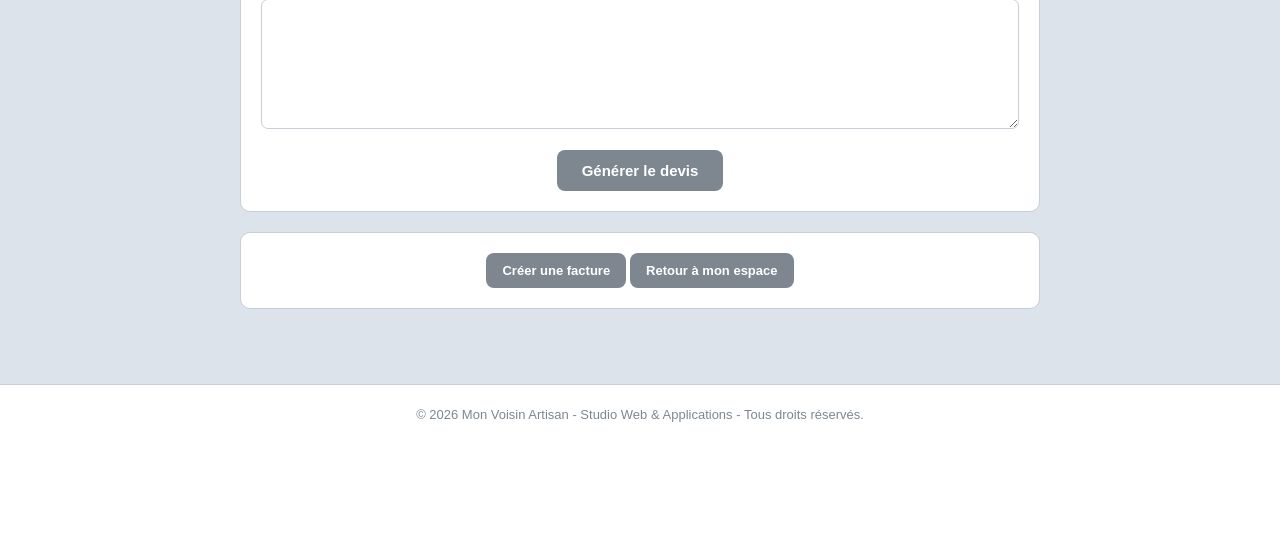
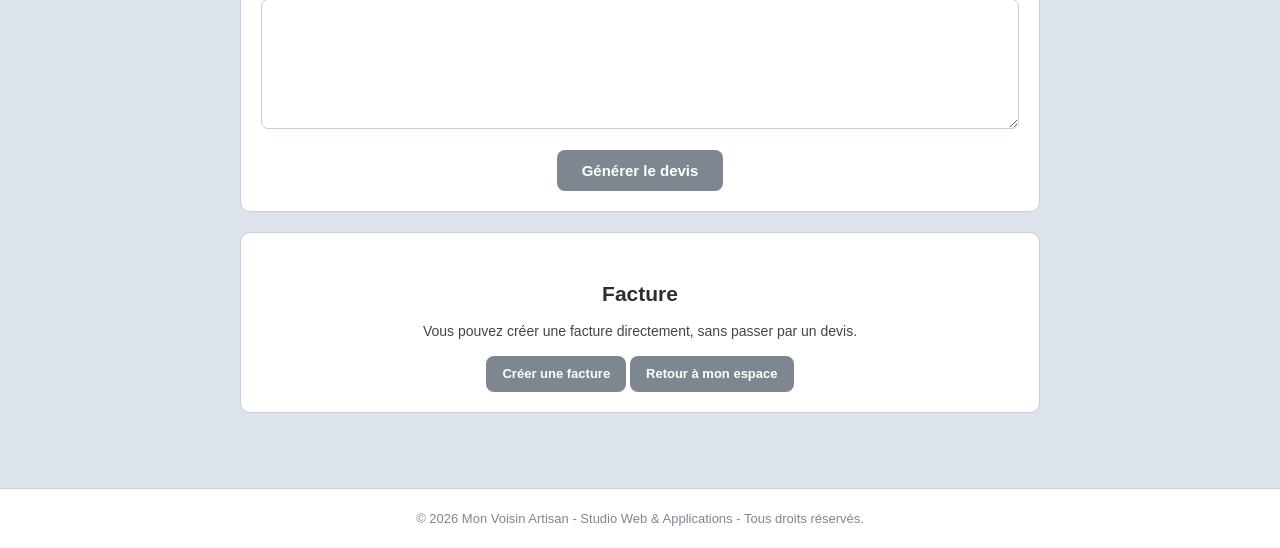
Before and after one commit to MSEDIT-1304/MON-VOISIN-ARTISAN, a Flask app: template templates/devis.html in a window 1280 px wide. Shown: the part 3319-3867 px from the top of the page. Before the commit the page ends 3741 px from the top, so only its background shows below. Run offline with Flask 3, Linux system fonts and the light colour scheme; the template is opened without the code that fills it, so the values that code supplies are empty.

Commit message:
Update devis.html

```diff
--- a/templates/devis.html
+++ b/templates/devis.html
@@ -279,6 +279,13 @@ Devis - Mon Voisin Artisan
 
 <div class="section">
 
+    <h2>Facture</h2>
+
+    <p>
+        Vous pouvez créer une facture directement,
+        sans passer par un devis.
+    </p>
+
     <a href="{{ url_for('facture') }}" class="btn">
         Créer une facture
     </a>
```
